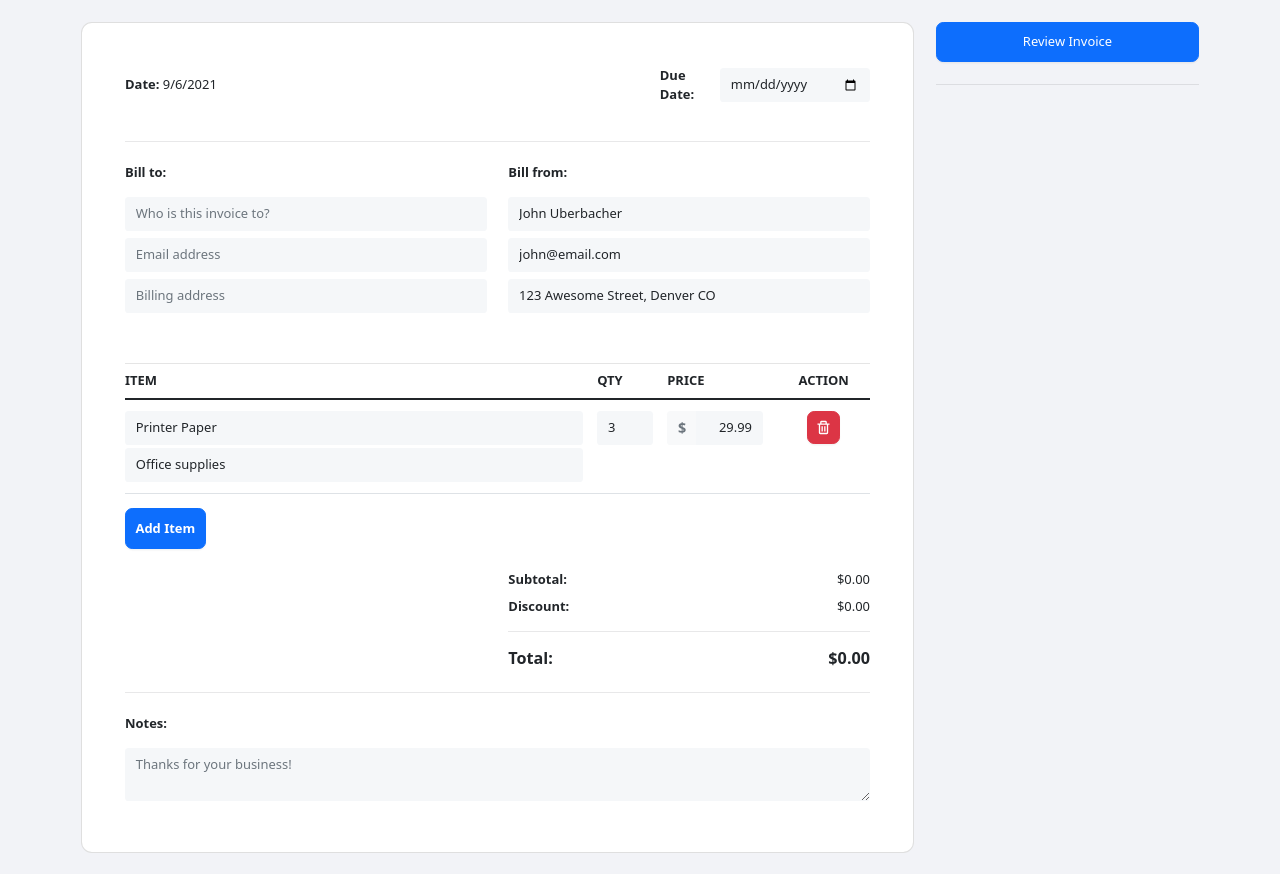
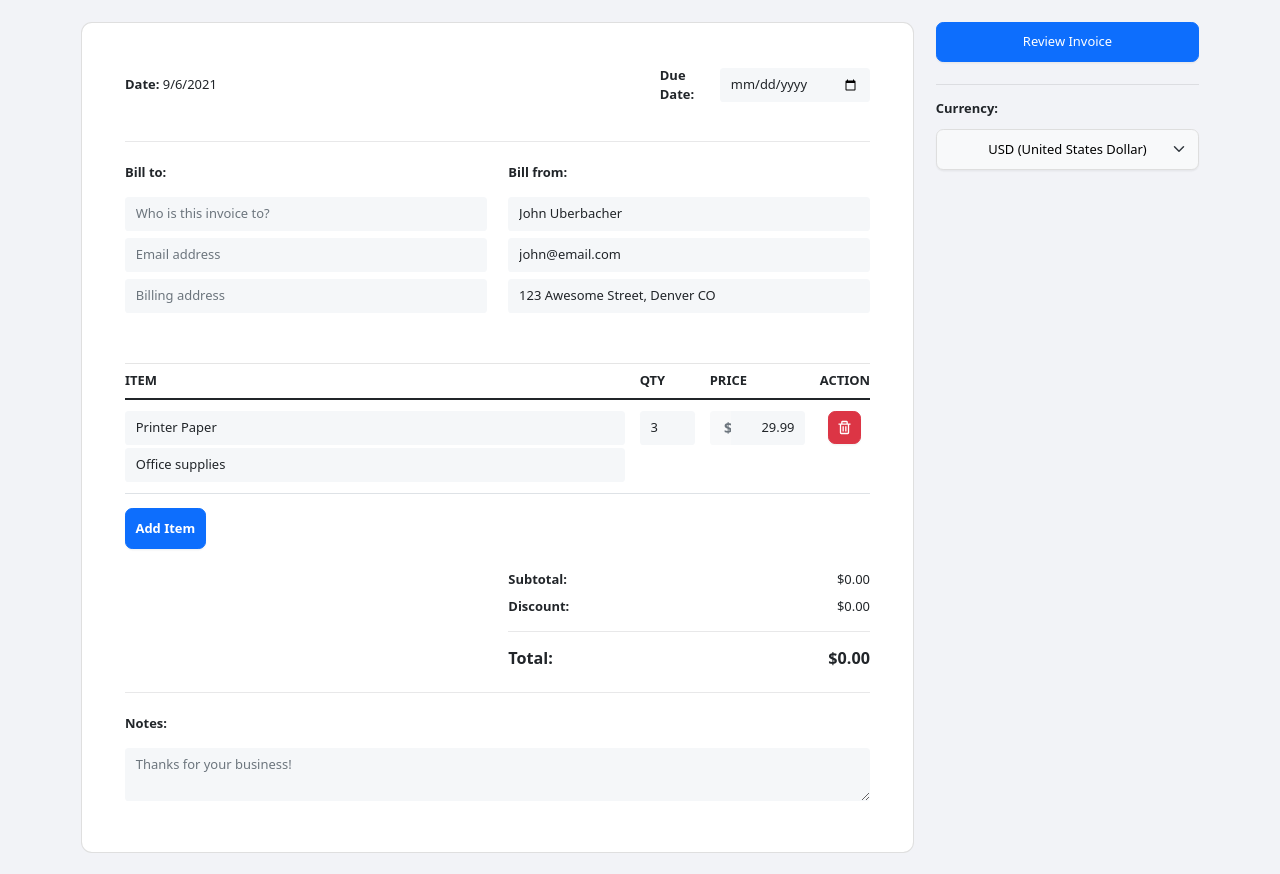
Before and after one commit to kingoftheforest1001/invoice-generator, a React (Create React App) app: page / in a window 1280 px wide. Built offline with nearby package versions, Linux system fonts and the light colour scheme.

Commit message:
Added Currency selector

```diff
--- a/src/components/EditableField.js
+++ b/src/components/EditableField.js
@@ -8,7 +8,11 @@ class EditableField extends React.Component {
     return (
       <InputGroup className="my-1">
         {this.props.cellData.leading != null &&
-          <InputGroup.Text className="bg-light fw-bold border-0 text-secondary" id="basic-addon1">{this.props.cellData.leading}</InputGroup.Text>
+          <InputGroup.Text
+            className="bg-light fw-bold border-0 text-secondary ps-3 pe-0"
+            id="basic-addon1">
+            {this.props.cellData.leading}
+          </InputGroup.Text>
         }
         <Form.Control className={this.props.cellData.textAlign}
           type={this.props.cellData.type}
@@ -18,6 +22,7 @@ class EditableField extends React.Component {
           id={this.props.cellData.id}
           value={this.props.cellData.value}
           step={this.props.cellData.step}
+          presicion={this.props.cellData.presicion}
           aria-label={this.props.cellData.name}
           onChange={this.props.onItemizedItemEdit}
         />
--- a/src/components/InvoiceForm.js
+++ b/src/components/InvoiceForm.js
@@ -17,6 +17,7 @@ class InvoiceForm extends React.Component {
     super(props);
     this.state = {
       isOpen: false,
+      currency: '$',
       currentDate: '',
       dateOfIssue: '',
       billTo: '',
@@ -72,11 +73,16 @@ class InvoiceForm extends React.Component {
       }
       return items;
     });
-    this.setState({itemss:newItems});
+    this.setState({items:newItems});
   //  console.log(this.state.items);
   };
   editField = (event) => {
     this.setState({ [event.target.name]: event.target.value });
+  };
+  onCurrencyChange = (selectedOption) => {
+    console.log('state before:' + this.state.currency);
+    this.setState(selectedOption);
+    console.log('state after:' + this.state.currency);
   };
   openModal = (event) => {
     event.preventDefault()
@@ -86,6 +92,12 @@ class InvoiceForm extends React.Component {
      isOpen: false
   });
   render() {
+    var currencies = [
+      { value: '$', label: 'USD' },
+      { value: '£', label: 'GBP' },
+      { value: '€', label: 'EUR' },
+      { value: '¥', label: 'CNY' },
+    ];
     return(
       <Form onSubmit={this.openModal}>
         <Row>
@@ -119,33 +131,44 @@ class InvoiceForm extends React.Component {
                   <Form.Control placeholder={"Billing address"} value={this.state.billFromAddress} type="text" name="billFromAddress" className="my-2" onChange={(event)=>this.editField(event)} required/>
                 </Col>
               </Row>
-              <InvoiceItem onItemizedItemEdit={this.onItemizedItemEdit.bind(this)} onRowAdd={this.handleAddEvent.bind(this)} onRowDel={this.handleRowDel.bind(this)} items={this.state.items}/>
+              <InvoiceItem onItemizedItemEdit={this.onItemizedItemEdit.bind(this)} onRowAdd={this.handleAddEvent.bind(this)} onRowDel={this.handleRowDel.bind(this)} currency={this.state.currency} items={this.state.items}/>
               <Row className="mt-4 justify-content-end">
                 <Col lg={6} >
                   <div className="d-flex flex-row align-items-start justify-content-between">
                     <span className="fw-bold">Subtotal: </span>
-                    <span>$0.00</span>
+                    <span>{this.state.currency}0.00</span>
                   </div>
                   <div className="d-flex flex-row align-items-start justify-content-between mt-2">
                     <span className="fw-bold">Discount: </span>
-                    <span>$0.00</span>
+                    <span>{this.state.currency}0.00</span>
                   </div>
                   <hr/>
                   <div className="d-flex flex-row align-items-start justify-content-between" style={{fontSize: '1.125rem'}}>
                     <span className="fw-bold">Total: </span>
-                    <span className="fw-bold">$0.00</span>
+                    <span className="fw-bold">{this.state.currency}0.00</span>
                   </div>
                 </Col>
               </Row>
               <hr className="my-4"/>
               <Form.Label className="fw-bold">Notes:</Form.Label>
-              <Form.Control placeholder="Thanks for your business!" as="textarea" className="my-2" rows={2}/>
+              <Form.Control placeholder="Thanks for your business!" onChange={(event)=>this.editField(event)} as="textarea" className="my-2" rows={2}/>
             </Card>
           </Col>
           <Col md={4} xl={3}>
             <div className="sticky-top pt-md-3 pt-xl-4">
               <Button variant="primary" type="submit" className="d-block w-100">Review Invoice</Button>
-              <InvoiceModal showModal={this.state.isOpen} closeModal={this.closeModal} info={this.state} items={this.state.items}></InvoiceModal>
+              <InvoiceModal showModal={this.state.isOpen} closeModal={this.closeModal} info={this.state} items={this.state.items} currency={this.state.currency}></InvoiceModal>
+                <Form.Label className="fw-bold">Currency:</Form.Label>
+                <Form.Select onChange={event => this.onCurrencyChange({ currency: event.target.value })} className="btn btn-light my-1" aria-label="Change Currency">
+                  <option value="$">USD (United States Dollar)</option>
+                  <option value="£">GBP (British Pound Sterling)</option>
+                  <option value="¥">JPY (Japanese Yen)</option>
+                  <option value="CAD$">CAD (Canadian Dollar)</option>
+                  <option value="AUD$">AUD (Australian Dollar)</option>
+                  <option value="SGD$">SGD (Signapore Dollar)</option>
+                  <option value="¥">CNY (Chinese Renminbi)</option>
+                  <option value="₿">BTC (Bitcoin)</option>
+                </Form.Select>
             </div>
           </Col>
         </Row>
--- a/src/components/InvoiceItem.js
+++ b/src/components/InvoiceItem.js
@@ -9,9 +9,10 @@ import EditableField from './EditableField';
 class ItemizedTable extends React.Component {
   render() {
     var onItemizedItemEdit = this.props.onItemizedItemEdit;
+    var currency = this.props.currency;
     var rowDel = this.props.onRowDel;
     var itemTable = this.props.items.map(function(item) {
-      return (<ItemRow onItemizedItemEdit={onItemizedItemEdit} item={item} onDelEvent={rowDel.bind(this)} key={item.id}/>)
+      return (<ItemRow onItemizedItemEdit={onItemizedItemEdit} item={item} onDelEvent={rowDel.bind(this)} key={item.id} currency={currency}/>)
     });
     return (
       <div>
@@ -78,17 +79,18 @@ class ItemRow extends React.Component {
           <EditableField
             onItemizedItemEdit={this.props.onItemizedItemEdit}
             cellData={{
-            leading: "$",
+            leading: this.props.currency,
             type: "number",
             name: "price",
             min: 1,
             step: "0.01",
+            presicion: 2,
             textAlign: "text-end",
             value: this.props.item.price,
             id: this.props.item.id
           }}/>
         </td>
-        <td className="text-center" style={{minWidth: '100px'}}>
+        <td className="text-center" style={{minWidth: '50px'}}>
           <BiTrash onClick={this.onDelEvent.bind(this)} style={{height: '33px', width: '33px', padding: '7.5px'}} className="text-white mt-1 btn btn-danger"/>
         </td>
       </tr>
--- a/src/components/InvoiceModal.js
+++ b/src/components/InvoiceModal.js
@@ -52,7 +52,7 @@ class InvoiceModal extends React.Component {
               </div>
               <div className="text-end ms-4">
                 <h6 className="fw-bold mt-1 mb-2">Amount&nbsp;Due:</h6>
-                  <h5 className="fw-bold text-secondary"> ${this.props.info.total||'0.00'}</h5>
+                <h5 className="fw-bold text-secondary"> {this.props.currency}{this.props.info.total||'0.00'}</h5>
               </div>
             </div>
             <div className="p-4">
@@ -89,8 +89,8 @@ class InvoiceModal extends React.Component {
                         <td>
                           {item.name} - {item.description}
                         </td>
-                          <td style={{width: '100px'}}>${item.price}</td>
-                          <td style={{width: '100px'}}>${item.price * item.quantity}</td>
+                        <td style={{width: '100px'}}>{this.props.currency}{item.price}</td>
+                        <td style={{width: '100px'}}>{this.props.currency}{item.price * item.quantity}</td>
                       </tr>
                     );
                   })}
@@ -106,18 +106,18 @@ class InvoiceModal extends React.Component {
                   <tr className="text-right">
                     <td></td>
                     <td className="fw-bold" style={{width: '100px'}}>TAX</td>
-                      <td className="text-right" style={{width: '100px'}}>$0.00</td>
+                    <td className="text-right" style={{width: '100px'}}>{this.props.currency}0.00</td>
                   </tr>
                     <tr>
                       <td></td>
                       <td className="fw-bold" style={{width: '100px'}}>TOTAL</td>
-                        <td align="right" style={{width: '100px'}}>$0.00</td>
+                      <td align="right" style={{width: '100px'}}>{this.props.currency}0.00</td>
                     </tr>
                 </tbody>
               </Table>
               { this.props.info.notes.trim() != "" && (
                 <div className="bg-light py-3 px-4 rounded">
-                    Thanks for your business!
+                  {this.props.info.notes}
                 </div>
               )}
             </div>
@@ -130,12 +130,15 @@ class InvoiceModal extends React.Component {
                 </Button>
               </Col>
               <Col md={6}>
-              <Button variant="outline-primary" className="d-block w-100 mt-3 mt-md-0" onClick={GenerateInvoice}><BiCloudDownload style={{width: '16px', height: '16px', marginTop: '-3px'}} className="me-2"/>Download Copy</Button>
+                <Button variant="outline-primary" className="d-block w-100 mt-3 mt-md-0" onClick={GenerateInvoice}>
+                  <BiCloudDownload style={{width: '16px', height: '16px', marginTop: '-3px'}} className="me-2"/>
+                  Download Copy
+                </Button>
               </Col>
             </Row>
           </div>
         </Modal>
-        <hr className="mt-4"/>
+        <hr className="mt-4 mb-3"/>
       </div>
     )
   }
```
Lines whose indentation alone changed are shown as unchanged.
